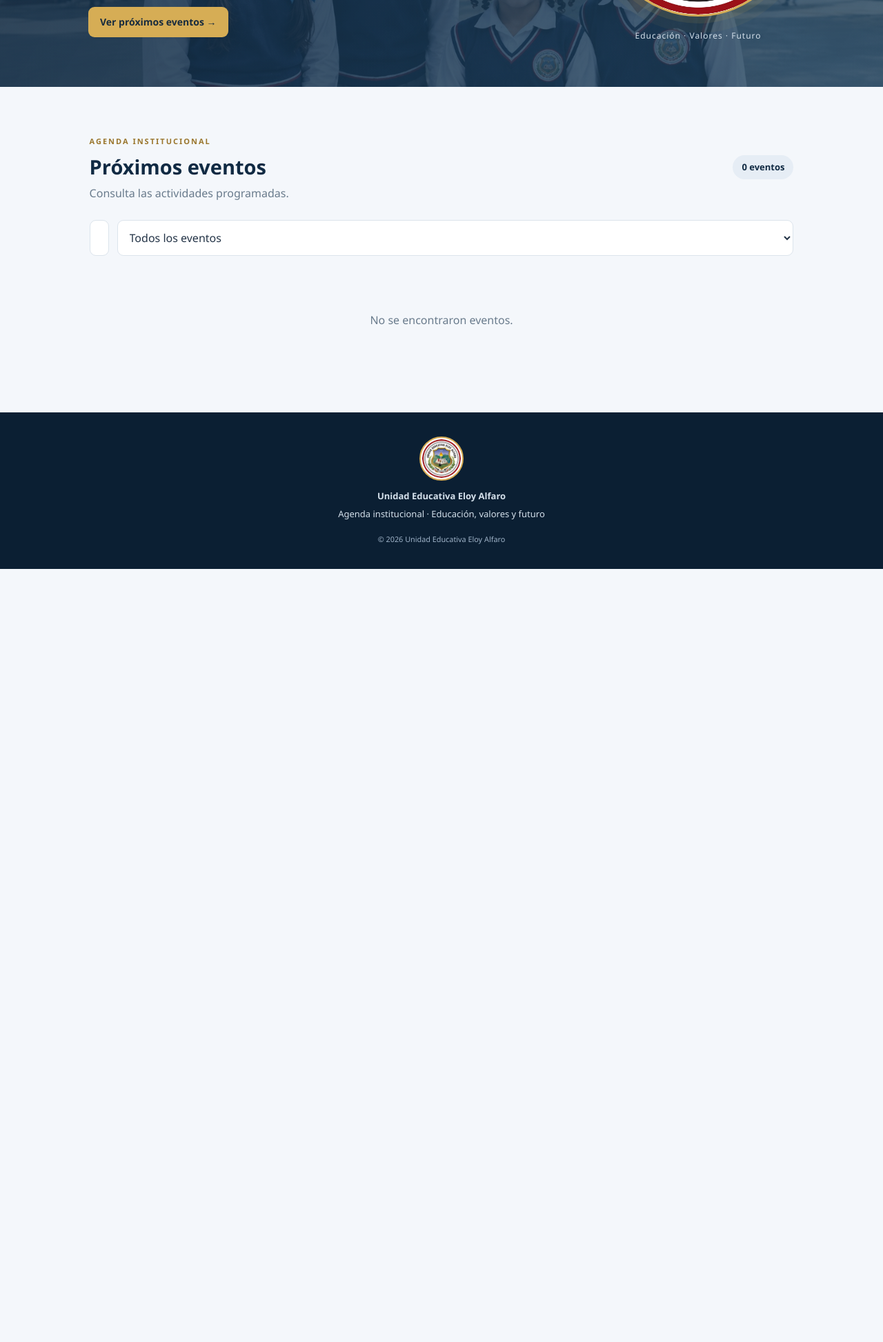
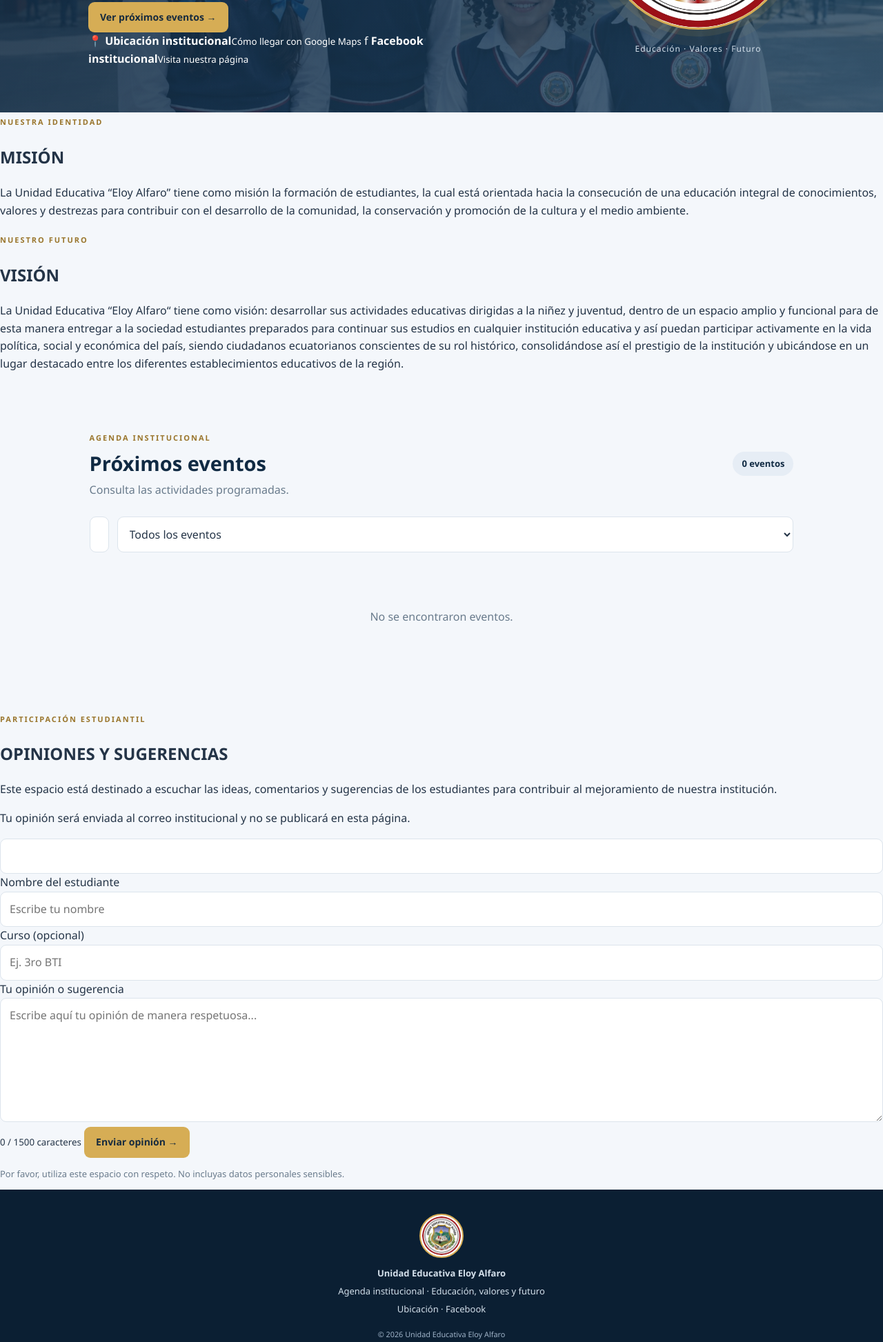
Before and after one commit to UEEA1917/P-gina-institucional-UEEA, a plain HTML site: page index.html in a window 1280 px wide. Shown: the part 403-2349 px from the top of the page at 69% size. Before the commit the page ends 1228 px from the top, so only its background shows below. Drawn offline with nearby package versions, Linux system fonts and the light colour scheme; no server answers.

Commit message:
Update index.html with meta description and navigation
Added meta description for SEO and improved navigation links.

```diff
--- a/index.html
+++ b/index.html
@@ -1,9 +1,9 @@
-
 <!DOCTYPE html>
 <html lang="es">
 <head>
   <meta charset="UTF-8">
   <meta name="viewport" content="width=device-width, initial-scale=1.0">
+  <meta name="description" content="Información institucional, eventos y actividades de la Unidad Educativa Eloy Alfaro de Urcuquí.">
   <title>Unidad Educativa Eloy Alfaro</title>
   <link rel="stylesheet" href="style.css">
   <script src="https://cdn.jsdelivr.net/npm/@supabase/supabase-js@2"></script>
@@ -21,13 +21,14 @@
       </div>
     </a>
 
-    <nav class="nav">
+    <nav class="nav" aria-label="Navegación principal">
       <a href="#inicio">Inicio</a>
+      <a href="#mision">Misión</a>
+      <a href="#vision">Visión</a>
       <a href="#eventos">Eventos</a>
+      <a href="#opiniones">Opiniones</a>
       <a href="docentes.html">Docentes</a>
-      <button class="btn btn-outline" id="loginBtn" type="button">
-        Administrador
-      </button>
+      <button class="btn btn-outline" id="loginBtn" type="button">Administrador</button>
     </nav>
   </header>
 
@@ -42,9 +43,20 @@
           Mantente informado sobre nuestras actividades,
           eventos y fechas importantes de la institución.
         </p>
-        <a href="#eventos" class="btn btn-gold">
-          Ver próximos eventos →
-        </a>
+        <a href="#eventos" class="btn btn-gold">Ver próximos eventos →</a>
+
+        <div class="hero-quick-links">
+          <a class="hero-link" href="https://maps.app.goo.gl/odZ7FabnZwVPyiP2A?g_st=ac"
+             target="_blank" rel="noopener noreferrer">
+            <span class="hero-link-icon" aria-hidden="true">📍</span>
+            <span><strong>Ubicación institucional</strong><small>Cómo llegar con Google Maps</small></span>
+          </a>
+          <a class="hero-link" href="https://www.facebook.com/share/1JTcb5xWbX/"
+             target="_blank" rel="noopener noreferrer">
+            <span class="hero-link-icon" aria-hidden="true">f</span>
+            <span><strong>Facebook institucional</strong><small>Visita nuestra página</small></span>
+          </a>
+        </div>
       </div>
 
       <div class="hero-decoration">
@@ -53,6 +65,37 @@
         </div>
         <div class="hero-caption">Educación · Valores · Futuro</div>
       </div>
+    </section>
+
+    <!-- MISIÓN Y VISIÓN -->
+    <section class="institution-section" aria-label="Identidad institucional">
+      <article class="institution-card" id="mision">
+        <span class="eyebrow">NUESTRA IDENTIDAD</span>
+        <h2>MISIÓN</h2>
+        <p>
+          La Unidad Educativa “Eloy Alfaro” tiene como misión la formación de
+          estudiantes, la cual está orientada hacia la consecución de una
+          educación integral de conocimientos, valores y destrezas para
+          contribuir con el desarrollo de la comunidad, la conservación y
+          promoción de la cultura y el medio ambiente.
+        </p>
+      </article>
+
+      <article class="institution-card" id="vision">
+        <span class="eyebrow">NUESTRO FUTURO</span>
+        <h2>VISIÓN</h2>
+        <p>
+          La Unidad Educativa “Eloy Alfaro“ tiene como visión: desarrollar sus
+          actividades educativas dirigidas a la niñez y juventud, dentro de un
+          espacio amplio y funcional para de esta manera entregar a la sociedad
+          estudiantes preparados para continuar sus estudios en cualquier
+          institución educativa y así puedan participar activamente en la vida
+          política, social y económica del país, siendo ciudadanos ecuatorianos
+          conscientes de su rol histórico, consolidándose así el prestigio de
+          la institución y ubicándose en un lugar destacado entre los diferentes
+          establecimientos educativos de la región.
+        </p>
+      </article>
     </section>
 
     <!-- EVENTOS -->
@@ -67,13 +110,7 @@
       </div>
 
       <div class="toolbar">
-        <input
-          type="search"
-          id="searchInput"
-          placeholder="Buscar un evento..."
-          aria-label="Buscar eventos"
-        >
-
+        <input type="search" id="searchInput" placeholder="Buscar un evento..." aria-label="Buscar eventos">
         <select id="filterSelect" aria-label="Filtrar eventos">
           <option value="todos">Todos los eventos</option>
           <option value="proximos">Próximos eventos</option>
@@ -82,10 +119,7 @@
       </div>
 
       <div class="events-grid" id="eventsGrid"></div>
-
-      <p class="empty-message" id="emptyMessage" hidden>
-        No se encontraron eventos.
-      </p>
+      <p class="empty-message" id="emptyMessage" hidden>No se encontraron eventos.</p>
     </section>
 
     <!-- ADMINISTRAR EVENTOS -->
@@ -96,10 +130,7 @@
           <h2>Administrar eventos</h2>
           <p>Añade, modifica o elimina eventos.</p>
         </div>
-
-        <button class="btn btn-outline" id="logoutBtn" type="button">
-          Cerrar sesión
-        </button>
+        <button class="btn btn-outline" id="logoutBtn" type="button">Cerrar sesión</button>
       </div>
 
       <form id="eventForm" class="event-form">
@@ -107,13 +138,7 @@
         <input type="hidden" id="eventId">
 
         <label for="eventTitle">Nombre del evento</label>
-        <input
-          id="eventTitle"
-          type="text"
-          maxlength="100"
-          placeholder="Ej. Feria de Ciencias"
-          required
-        >
+        <input id="eventTitle" type="text" maxlength="100" placeholder="Ej. Feria de Ciencias" required>
 
         <div class="form-row">
           <div>
@@ -127,108 +152,48 @@
         </div>
 
         <label for="eventPlace">Lugar</label>
-        <input
-          id="eventPlace"
-          type="text"
-          maxlength="120"
-          placeholder="Lugar del evento"
-          required
-        >
+        <input id="eventPlace" type="text" maxlength="120" placeholder="Lugar del evento" required>
 
         <label for="eventDescription">Descripción breve</label>
-        <textarea
-          id="eventDescription"
-          rows="4"
-          maxlength="1000"
-          placeholder="Descripción que aparecerá en la tarjeta..."
-          required
-        ></textarea>
+        <textarea id="eventDescription" rows="4" maxlength="1000"
+                  placeholder="Descripción que aparecerá en la tarjeta..." required></textarea>
 
-        <!-- NUEVOS DETALLES -->
         <div class="details-admin-heading">
           <span class="eyebrow">INFORMACIÓN COMPLEMENTARIA</span>
           <h3>Detalles del evento</h3>
-          <p>
-            Agrega instrucciones, actividades, horarios,
-            requisitos u otra información para los estudiantes.
-          </p>
+          <p>Agrega instrucciones, actividades, horarios, requisitos u otra información para los estudiantes.</p>
         </div>
 
         <label for="eventDetails">Detalles adicionales</label>
-        <textarea
-          id="eventDetails"
-          rows="6"
-          maxlength="5000"
-          placeholder="Escribe aquí toda la información adicional del evento..."
-        ></textarea>
+        <textarea id="eventDetails" rows="6" maxlength="5000"
+                  placeholder="Escribe aquí toda la información adicional del evento..."></textarea>
 
-        <!-- IMAGEN PRINCIPAL -->
         <label for="eventImage">Imagen principal del evento (opcional)</label>
-        <input
-          id="eventImage"
-          type="file"
-          accept="image/jpeg,image/png,image/webp"
-          aria-describedby="eventImageHelp"
-        >
-
+        <input id="eventImage" type="file" accept="image/jpeg,image/png,image/webp" aria-describedby="eventImageHelp">
         <small id="eventImageHelp" class="form-note">
           Formatos permitidos: JPG, PNG y WEBP. Máximo 5 MB.
         </small>
 
         <div id="eventImagePreview" class="event-image-preview" hidden>
-          <img
-            id="eventImagePreviewImg"
-            alt="Vista previa de la imagen principal"
-          >
-
-          <button
-            type="button"
-            class="btn btn-outline"
-            id="removeEventImageBtn"
-          >
-            Quitar imagen principal
-          </button>
+          <img id="eventImagePreviewImg" alt="Vista previa de la imagen principal">
+          <button type="button" class="btn btn-outline" id="removeEventImageBtn">Quitar imagen principal</button>
         </div>
 
-        <!-- IMÁGENES DE LOS DETALLES -->
         <label for="detailImages">Imágenes adicionales de los detalles</label>
-        <input
-          id="detailImages"
-          type="file"
-          accept="image/jpeg,image/png,image/webp"
-          multiple
-          aria-describedby="detailImagesHelp"
-        >
-
+        <input id="detailImages" type="file" accept="image/jpeg,image/png,image/webp"
+               multiple aria-describedby="detailImagesHelp">
         <small id="detailImagesHelp" class="form-note">
-          Puedes agregar hasta 5 imágenes adicionales.
-          Formatos JPG, PNG y WEBP. Máximo 5 MB por archivo.
+          Puedes agregar hasta 5 imágenes adicionales. Formatos JPG, PNG y WEBP. Máximo 5 MB por archivo.
         </small>
-
-        <div
-          id="detailImagesPreview"
-          class="detail-images-preview"
-        ></div>
+        <div id="detailImagesPreview" class="detail-images-preview"></div>
 
         <div class="form-actions">
-          <button class="btn btn-gold" type="submit" id="saveBtn">
-            Publicar evento
-          </button>
-
-          <button
-            class="btn btn-outline"
-            type="button"
-            id="cancelEditBtn"
-            hidden
-          >
-            Cancelar edición
-          </button>
+          <button class="btn btn-gold" type="submit" id="saveBtn">Publicar evento</button>
+          <button class="btn btn-outline" type="button" id="cancelEditBtn" hidden>Cancelar edición</button>
         </div>
-
         <p class="form-note" id="formMessage" role="status"></p>
       </form>
 
-      <!-- LISTA DE EVENTOS ADMINISTRABLES -->
       <h3 class="manage-heading">Eventos publicados</h3>
       <div id="manageEvents" class="manage-list"></div>
     </section>
@@ -237,83 +202,88 @@
     <section class="login-section" id="loginPanel" hidden>
       <form class="login-card" id="loginForm">
         <div class="login-icon">
-          <img
-            src="seguridad.jpeg"
-            alt="Imagen de acceso de administrador"
-          >
+          <img src="seguridad.jpeg" alt="Imagen de acceso de administrador">
         </div>
-
         <span class="eyebrow">ACCESO RESTRINGIDO</span>
         <h2>Administrador</h2>
         <p>Ingresa la contraseña para gestionar los eventos.</p>
 
         <label for="passwordInput">Contraseña</label>
-        <input
-          id="passwordInput"
-          type="password"
-          placeholder="Escribe la contraseña"
-          required
-        >
+        <input id="passwordInput" type="password" placeholder="Escribe la contraseña" required>
 
-        <button class="btn btn-gold btn-full" type="submit">
-          Iniciar sesión
-        </button>
-
+        <button class="btn btn-gold btn-full" type="submit">Iniciar sesión</button>
         <p class="form-note" id="loginMessage" role="status"></p>
-
-        <button type="button" class="text-button" id="backBtn">
-          Volver a la página principal
-        </button>
+        <button type="button" class="text-button" id="backBtn">Volver a la página principal</button>
       </form>
     </section>
 
+    <!-- FORO / OPINIONES -->
+    <section class="opinions-section" id="opiniones">
+      <div class="opinions-intro">
+        <span class="eyebrow">PARTICIPACIÓN ESTUDIANTIL</span>
+        <h2>OPINIONES Y SUGERENCIAS</h2>
+        <p>
+          Este espacio está destinado a escuchar las ideas, comentarios y
+          sugerencias de los estudiantes para contribuir al mejoramiento de
+          nuestra institución.
+        </p>
+        <p class="opinions-privacy">
+          Tu opinión será enviada al correo institucional y no se publicará
+          en esta página.
+        </p>
+      </div>
+
+      <form class="opinion-form" id="opinionForm"
+            action="https://formsubmit.co/ueea7359@gmail.com" method="POST">
+        <input type="hidden" name="_subject" value="Nueva opinión - Unidad Educativa Eloy Alfaro">
+        <input type="hidden" name="_template" value="table">
+        <input type="text" name="_honey" class="form-honey" tabindex="-1" autocomplete="off" aria-hidden="true">
+
+        <label for="opinionName">Nombre del estudiante</label>
+        <input id="opinionName" name="Nombre del estudiante" type="text"
+               maxlength="80" placeholder="Escribe tu nombre" required>
+
+        <label for="opinionCourse">Curso (opcional)</label>
+        <input id="opinionCourse" name="Curso" type="text"
+               maxlength="40" placeholder="Ej. 3ro BTI">
+
+        <label for="opinionText">Tu opinión o sugerencia</label>
+        <textarea id="opinionText" name="Opinión o sugerencia" rows="6"
+                  minlength="10" maxlength="1500"
+                  placeholder="Escribe aquí tu opinión de manera respetuosa..." required></textarea>
+
+        <div class="opinion-form-bottom">
+          <small id="opinionCounter">0 / 1500 caracteres</small>
+          <button class="btn btn-gold" id="sendOpinionBtn" type="submit">
+            Enviar opinión →
+          </button>
+        </div>
+        <p class="form-note" id="opinionMessage" role="status">
+          Por favor, utiliza este espacio con respeto. No incluyas datos personales sensibles.
+        </p>
+      </form>
+    </section>
   </main>
 
   <!-- VENTANA DE DETALLES -->
-  <section
-    id="detailsModal"
-    class="details-modal"
-    role="dialog"
-    aria-modal="true"
-    aria-labelledby="detailsModalTitle"
-    hidden
-  >
+  <section id="detailsModal" class="details-modal" role="dialog" aria-modal="true"
+           aria-labelledby="detailsModalTitle" hidden>
     <div class="details-content">
-      <button
-        type="button"
-        id="closeDetailsBtn"
-        class="btn btn-outline details-close"
-        aria-label="Cerrar detalles"
-      >
-        ✕ Cerrar
-      </button>
-
+      <button type="button" id="closeDetailsBtn" class="btn btn-outline details-close"
+              aria-label="Cerrar detalles">✕ Cerrar</button>
       <span class="eyebrow">INFORMACIÓN DEL EVENTO</span>
-
       <h2 id="detailsModalTitle"></h2>
-
       <p id="detailsModalMeta" class="card-detail"></p>
-
-      <div
-        id="detailsModalDescription"
-        class="details-description"
-      ></div>
+      <div id="detailsModalDescription" class="details-description"></div>
 
       <div class="details-extra-section">
         <h3>Detalles adicionales</h3>
-
-        <div
-          id="detailsModalText"
-          class="details-description"
-        ></div>
+        <div id="detailsModalText" class="details-description"></div>
       </div>
 
       <div id="detailsImagesSection">
         <h3>Galería de imágenes</h3>
-        <div
-          id="detailsModalImages"
-          class="details-modal-images"
-        ></div>
+        <div id="detailsModalImages" class="details-modal-images"></div>
       </div>
     </div>
   </section>
@@ -323,9 +293,12 @@
     <img class="logo logo-footer" src="logo.jpeg" alt="Escudo institucional">
     <p><strong>Unidad Educativa Eloy Alfaro</strong></p>
     <p>Agenda institucional · Educación, valores y futuro</p>
-    <small>
-      © <span id="currentYear"></span> Unidad Educativa Eloy Alfaro
-    </small>
+    <p class="footer-links">
+      <a href="https://maps.app.goo.gl/odZ7FabnZwVPyiP2A?g_st=ac" target="_blank" rel="noopener noreferrer">Ubicación</a>
+      <span aria-hidden="true">·</span>
+      <a href="https://www.facebook.com/share/1JTcb5xWbX/" target="_blank" rel="noopener noreferrer">Facebook</a>
+    </p>
+    <small>© <span id="currentYear"></span> Unidad Educativa Eloy Alfaro</small>
   </footer>
 
 </body>
```
